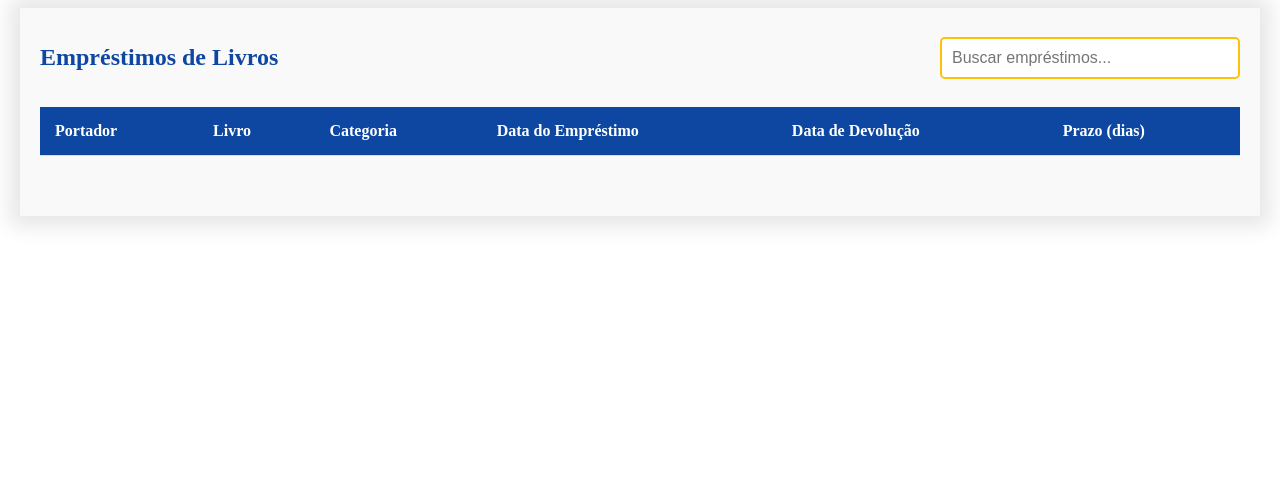
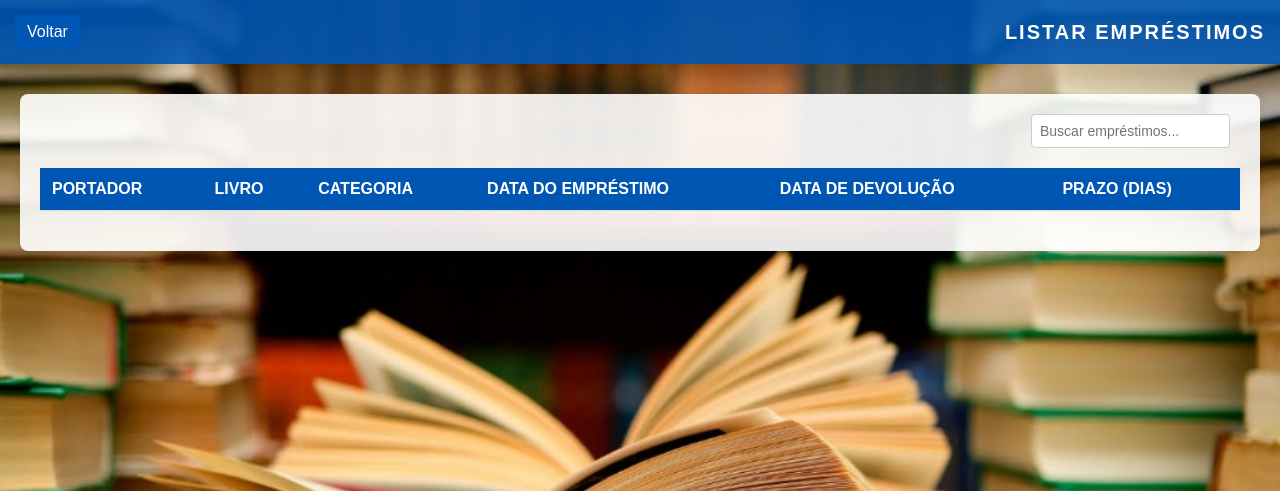
Before and after one commit to MarivaldoDev/biblioteca-ete, a Django app: page /listar_emprestimos/ in a window 1280 px wide. Shown: the top 491 px of the page. Run offline with Django 5.2, Linux system fonts and the light colour scheme; data that the repository does not hold is empty; parts of the project's set-up code (start-up, migrations or seed data) failed here and were passed over.

Commit message:
feat: mudando o frontend

```diff
--- a/base_static/global/css/listar_emprestimos.css
+++ b/base_static/global/css/listar_emprestimos.css
@@ -1,85 +1,83 @@
-.loan-management {
-    width: 100%;
-    max-width: 1200px;
-    margin: auto;
-    padding: 20px;
-    background-color: #f9f9f9;
-    box-shadow: 0 0 20px 10px rgba(0, 0, 0, 0.1);
+body {
+    font-family: Arial, sans-serif;
+    background: url('/static/global/images/biblioteca.jpg') no-repeat center center fixed;
+    background-size: cover;
+    margin: 0;
+    padding: 0;
+    color: #333;
 }
 
-.loan-management header {
+.simple-header {
+    background-color: rgba(0, 86, 179, 0.9); /* Azul escuro com transparência */
+    padding: 15px;
+    color: #fff;
+    text-align: center;
     display: flex;
     justify-content: space-between;
     align-items: center;
-    margin-bottom: 20px;
 }
 
-.loan-management h1 {
-    font-size: 24px;
-    color: #0D47A1; /* Azul mais escuro para o título */
+.simple-header h1 {
+    margin: 0;
+    font-size: 20px;
+    text-transform: uppercase;
+    letter-spacing: 2px;
 }
 
-.loan-management input[type="search"] {
-    padding: 10px;
+.back-button {
+    color: #fff;
+    text-decoration: none;
     font-size: 16px;
-    width: 300px;
-    border: 2px solid #FFC107; /* Borda amarelo forte */
-    border-radius: 5px;
+    background-color: #0056b3;
+    padding: 8px 12px;
+    border-radius: 4px;
+    transition: background-color 0.3s ease;
+}
+
+.back-button:hover {
+    background-color: #004494;
+}
+
+.loan-management {
+    max-width: 1200px;
+    margin: 30px auto;
+    background-color: rgba(255, 255, 255, 0.9); /* Fundo branco com transparência */
+    padding: 20px;
+    border-radius: 8px;
+    box-shadow: 0 2px 10px rgba(0, 0, 0, 0.1);
+}
+
+.search-container {
+    margin-bottom: 20px;
+    text-align: right;
+}
+
+.search-container input[type="search"] {
+    padding: 8px;
+    border: 1px solid #ccc;
+    border-radius: 4px;
+    font-size: 14px;
+    margin-right: 10px;
 }
 
 .loan-table {
     width: 100%;
     border-collapse: collapse;
-    background-color: #fff;
+    margin-bottom: 20px;
 }
 
 .loan-table th, .loan-table td {
-    padding: 15px;
+    padding: 12px;
     text-align: left;
     border-bottom: 1px solid #ddd;
-    vertical-align: middle;
 }
 
 .loan-table th {
-    background-color: #0D47A1; /* Cabeçalho azul mais escuro */
-    color: white; /* Texto branco */
-}
-
-.loan-table tr:nth-child(even) {
-    background-color: #FFC107; /* Fundo amarelo forte para linhas pares */
-}
-
-.loan-table tr:hover {
-    background-color: #FFD54F; /* Fundo amarelo mais claro ao passar o mouse */
+    background-color: #0056b3;
+    color: #fff;
+    text-transform: uppercase;
 }
 
 .loan-table td {
-    color: #333;
+    background-color: #f9f9f9;
 }
-
-.loan-table .highlight {
-    color: #d32f2f; /* Destaque em vermelho para prazos excedidos, se necessário */
-}
-
-.pagination {
-    display: flex;
-    justify-content: center;
-    padding: 20px 0;
-}
-
-.pagination a {
-    margin: 0 5px;
-    padding: 10px 15px;
-    background-color: #0D47A1; /* Botões de paginação azul mais escuro */
-    border: none;
-    color: white;
-    text-decoration: none;
-    border-radius: 5px;
-}
-
-.pagination a:hover {
-    background-color: #FFC107; /* Botões de paginação ficam amarelo forte ao passar o mouse */
-}
-ination a:hover {
-    background-color: #FFC107; /* Botões de paginação ficam amarelo forte ao passar o mouse */
-}
--- a/library/templates/emprestimos.html
+++ b/library/templates/emprestimos.html
@@ -31,7 +31,7 @@
                      {% if field.name == 'portador' %}
                          <select name="{{ field.name }}" id="{{ field.name }}">
                              {% for usuario in usuarios %}
-                                 <option value="{{ usuario.id }}">{{ usuario.nome}}</option>
+                                 <option value="{{ usuario.id }}">{{ usuario.nome }} - {{ usuario.turma }}</option>
                              {% endfor %}
                          </select>
                      {% else %}
--- a/library/templates/listar_emprestimos.html
+++ b/library/templates/listar_emprestimos.html
@@ -6,14 +6,18 @@
     <meta name="viewport" content="width=device-width, initial-scale=1.0">
     <link rel="shortcut icon" href="{% static 'global/images/pilha-de-livros.ico' %}" type="image/x-icon">
     <link rel="stylesheet" href="{% static 'global/css/listar_emprestimos.css' %}">
-    <title>Listar empréstimos</title>
+    <title>Listar Empréstimos</title>
 </head>
 <body>
+    <header class="simple-header">
+        <a href="javascript:history.back()" class="back-button">Voltar</a>
+        <h1>Listar Empréstimos</h1>
+    </header>
+
     <div class="loan-management">
-    <header>
-        <h1>Empréstimos de Livros</h1>
-        <input type="search" placeholder="Buscar empréstimos...">
-    </header>
+        <div class="search-container">
+            <input type="search" placeholder="Buscar empréstimos..." name="q">
+        </div>
 
         <table class="loan-table">
             <thead>
```
Also changed, not shown: base_static/global/css/listar_cadastros.css (+106 -83 lines), library/templates/listar_cadastros.html (+15 -8 lines). Lines whose indentation alone changed are shown as unchanged.
